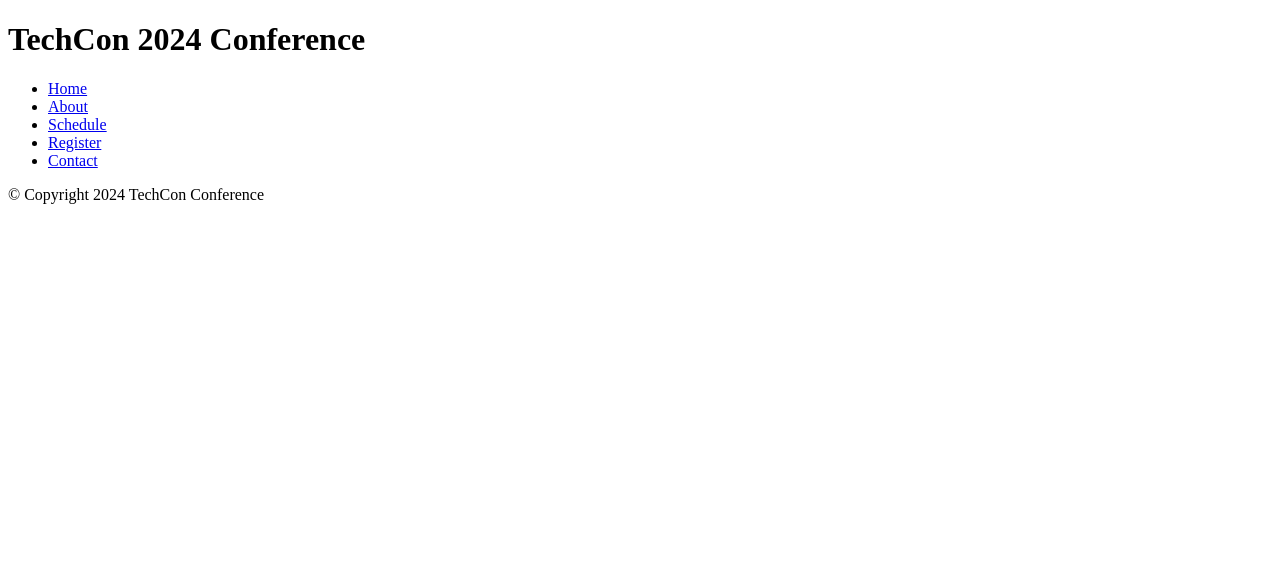
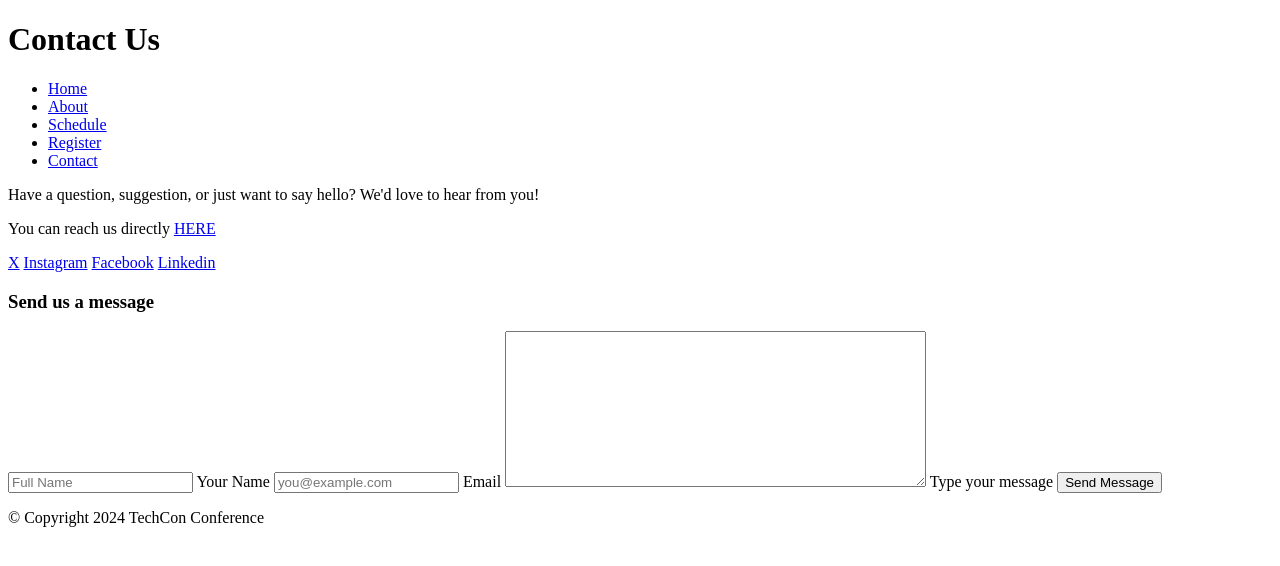
Before and after one commit to Finidi47/TechCon_HTML, a plain HTML site: page techcon_website/contact.html in a window 1280 px wide. Drawn offline with Linux system fonts and the light colour scheme.

Commit message:
Contact Page for TechCon 2024 Conference Website

```diff
--- a/techcon_website/contact.html
+++ b/techcon_website/contact.html
@@ -7,7 +7,7 @@
 </head>
 <body>
     <header>
-        <h1>TechCon 2024 Conference</h1>
+        <h1>Contact Us</h1>
 
         <nav>
             <ul>
@@ -20,7 +20,42 @@
         </nav>
     </header>
 
-    <main></main>
+    <main>
+        <!-- Email section -->
+        <section>
+            <p>Have a question, suggestion, or just want to say hello? We'd love to hear from you!</p>
+            <p>You can reach us directly <a href="mailto:email@example.com">HERE</a></p>
+        </section>
+
+        <!-- Social Media Section -->
+        <section>
+            <a href="#" target="_blank">X</a>
+            <a href="#" target="_blank">Instagram</a>
+            <a href="#" target="_blank">Facebook</a>
+            <a href="#" target="_blank">Linkedin</a>
+        </section>
+
+        <!-- Embedded Map Section  -->
+        <section></section>
+
+        <!-- Contact Form Section -->
+         <section>
+            <form action="/submit-form" method="post">
+                <h3>Send us a message</h3>
+
+                <input type="text" name="name" id="name" required placeholder="Full Name">
+                <label for="name">Your Name</label>
+
+                <input type="text" type="email" name="email" id="email" required placeholder="you@example.com">
+                <label for="email">Email</label>
+
+                <textarea name="message" id="message" cols="50" rows="10"></textarea>
+                <label for="message">Type your message</label>
+
+                <button type="submit">Send Message</button>
+            </form>
+         </section>
+    </main>
 
     <footer>
         <p>&copy; Copyright 2024 TechCon Conference</p>
```
